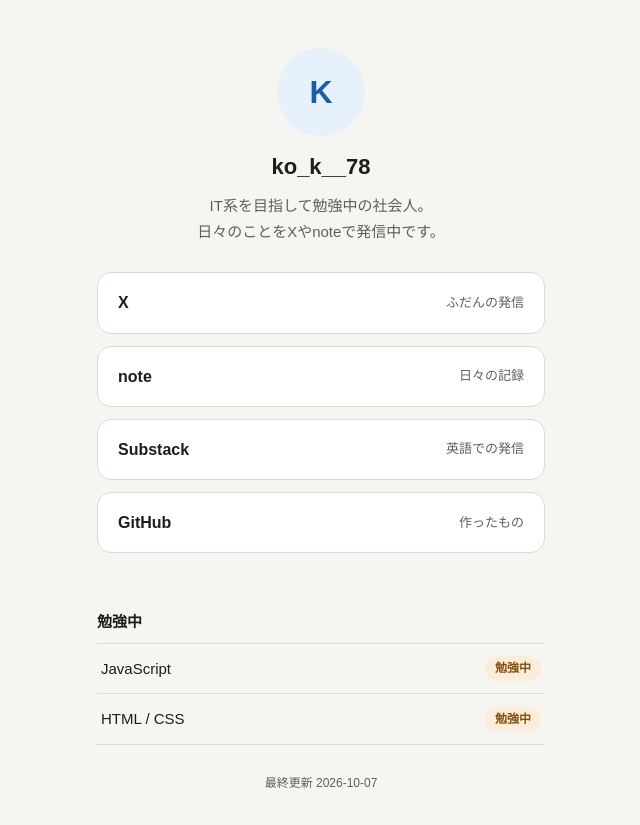
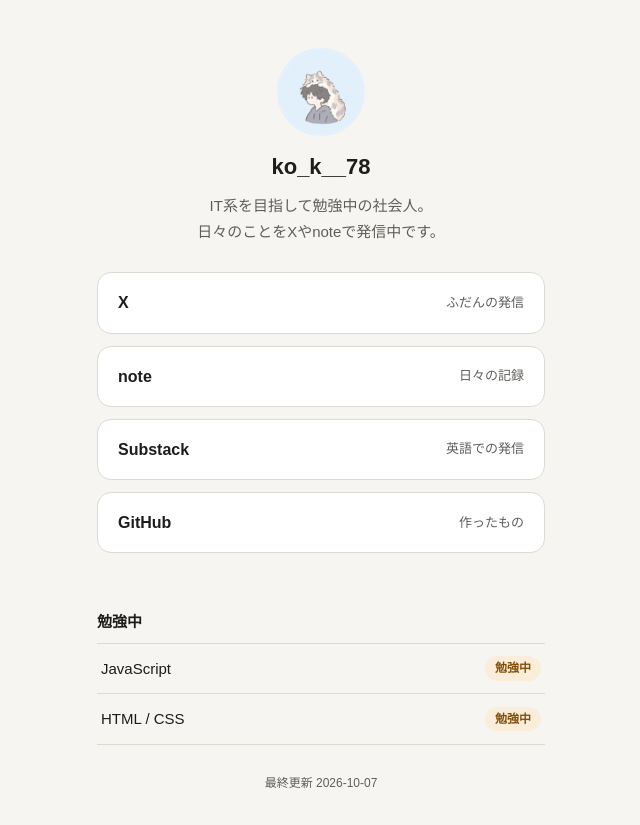
Before and after one commit to tako99-dev/tako99-dev.github.io, a plain HTML site: page index.html in a window 1280 px wide. Shown: the whole page, without its empty margins (319-959 px from the left). Drawn offline with Linux system fonts and the light colour scheme.

Commit message:
feat: アイコンをイラスト画像に変更

```diff
--- a/index.html
+++ b/index.html
@@ -16,7 +16,7 @@
   <main class="page">
     <!-- 名前と自己紹介 -->
     <header class="profile">
-      <div class="avatar" aria-hidden="true">K</div>
+      <img class="avatar" src="images/avatar.png" alt="ko_k__78 のアイコン（猫を頭にのせた人のイラスト）" width="88" height="88">
       <h1 class="name">ko_k__78</h1>
       <p class="bio">IT系を目指して勉強中の社会人。<br>日々のことをXやnoteで発信中です。</p>
     </header>
--- a/style.css
+++ b/style.css
@@ -49,10 +49,10 @@ body {
 /* 名前と自己紹介 */
 .profile { display: grid; justify-items: center; gap: 8px; text-align: center; }
 .avatar {
+  display: block;
   width: 88px; height: 88px; border-radius: 50%;
-  background: var(--accent-bg); color: var(--accent);
-  display: grid; place-items: center;
-  font-size: 32px; font-weight: 700;
+  object-fit: cover;
+  background: var(--accent-bg);
 }
 .name { margin: 4px 0 0; font-size: 22px; overflow-wrap: anywhere; }
 .bio { margin: 0; color: var(--sub); font-size: 15px; }
```
Also changed, not shown: images/avatar.png (added).
